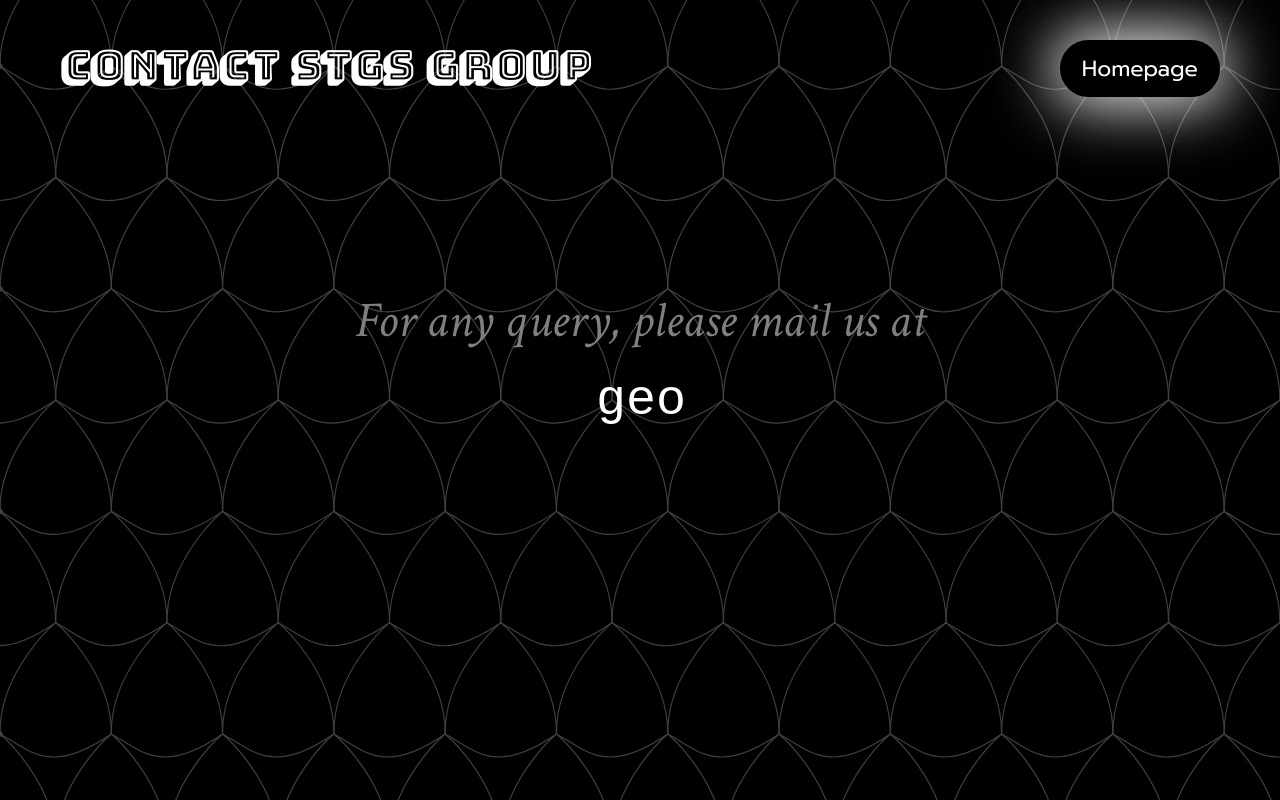
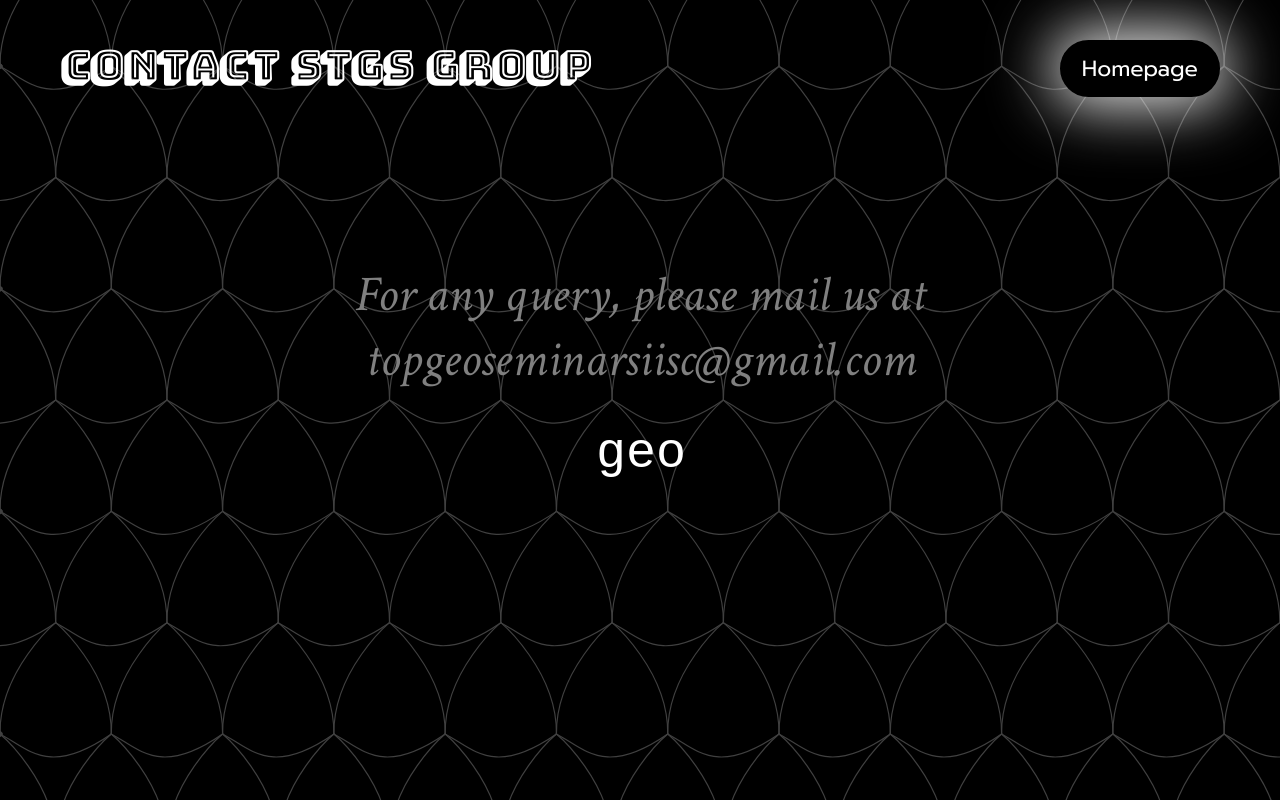
Before and after one commit to STGSIISc/stgsiisc.github.io, a plain HTML site: page contact.html in a window 1280 px wide. Drawn offline with Linux system fonts and the light colour scheme; a web font is replaced by a local one.

Commit message:
Add files via upload
Contact page updated

```diff
--- a/contact.html
+++ b/contact.html
@@ -75,11 +75,11 @@
   text-align: center;
   position: absolute;
   top: 50%;
-  transform: translateY(-150%);
+  transform: translateY(-100%);
   padding: 7px 0;
   font-size: 2.5em;
   color:grey;
-  font-family: 'Crimson Text', serif;">For any query, please mail us at </div>
+  font-family: 'Crimson Text', serif;">For any query, please mail us at <br/><a href="mailto:topgeoseminarsiisc@gmail.com" style="text-decoration:none;color:grey;">topgeoseminarsiisc@gmail.com</a> </div>
 
 <p>
   <TT><span>
@@ -105,7 +105,7 @@ p {
   text-align: center;
   position: absolute;
   top: 50%;
-  transform: translateY(-50%);
+  transform: translateY(25%);
   padding: 7px 0;
   font-size: 2.5em;
 }
```
